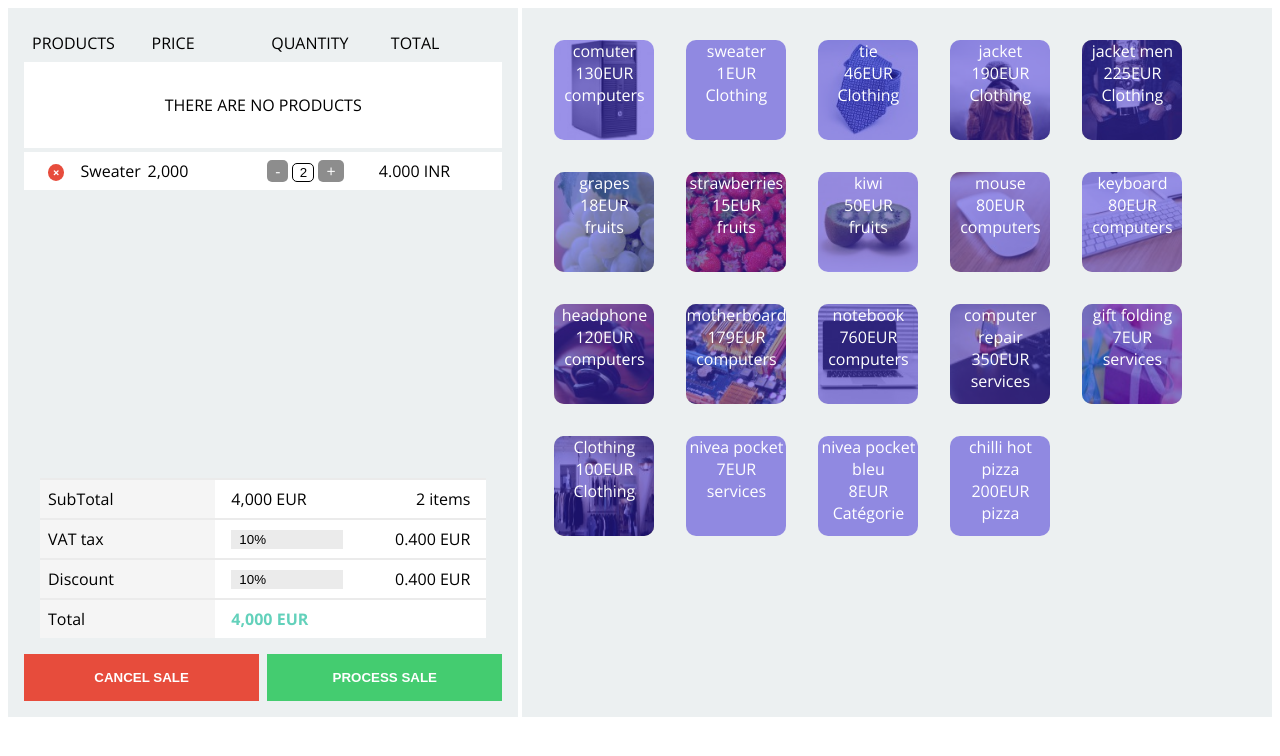
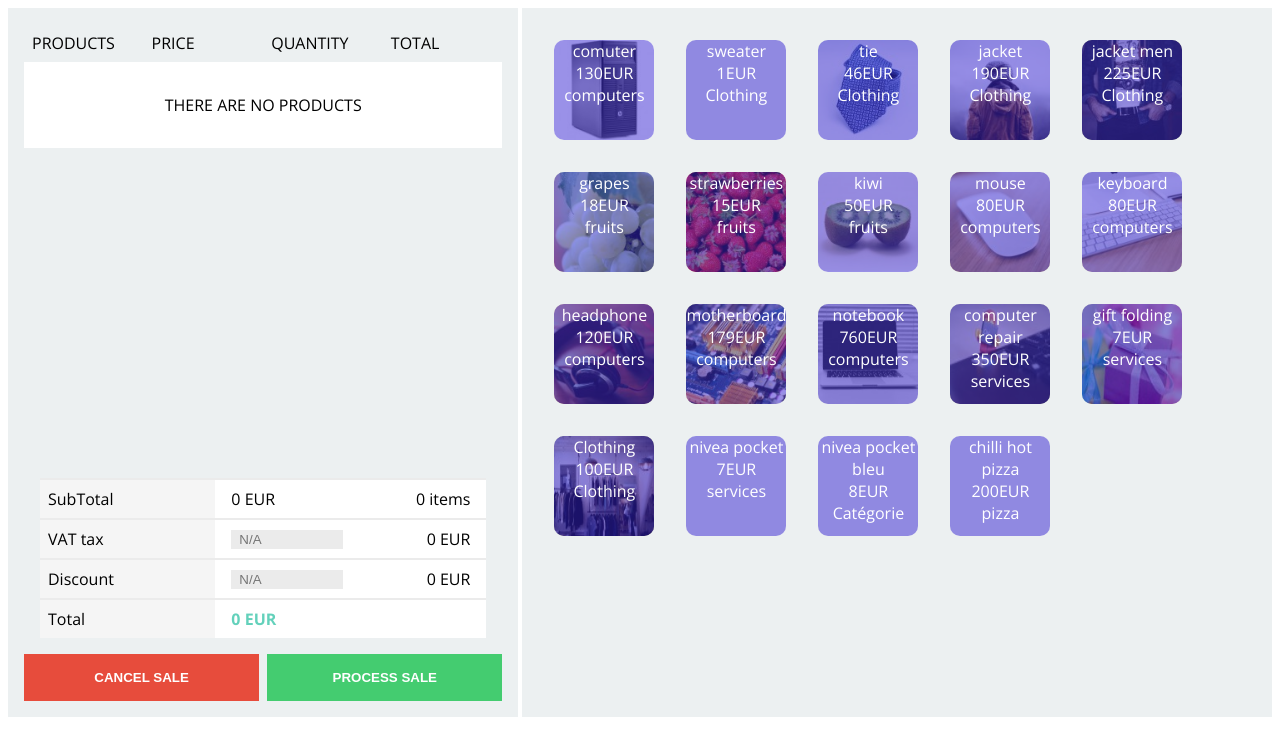
Before and after one commit to sandeepkapri/codinova, a React app: page / in a window 1280 px wide. Shown: the top 756 px of the page. Built offline with nearby package versions, Linux system fonts and the light colour scheme.

Commit message:
Item can be added, deleted and total price can be calculated.

```diff
--- /dev/null
+++ b/src/ui/pages/Homepage/AddedItem.jsx
@@ -0,0 +1,23 @@
+import React from 'react'
+import { HomeConsumer } from './homeContext'
+
+export function AddedItem(props) {
+    return (
+        <HomeConsumer>
+            {recivedObj => (props.itemDesc.map(itemDetail => (
+                <div className="product-info" >
+                    <div className="product-row">
+                        <div><span className="close-btn" onClick={() => recivedObj.deleteItem(itemDetail)}>&times;</span><span>{itemDetail.name}</span></div>
+                        <div>{itemDetail.price}</div>
+                        <div>
+                            <span className="pm-btn" onClick={() => recivedObj.productQtyHandler(itemDetail, "dec")}>-</span>
+                            <input value={itemDetail.quantity} className="quantity-count" />
+                            <span className="pm-btn" onClick={() => recivedObj.productQtyHandler(itemDetail)}>+</span></div>
+                        <div>{itemDetail.total} INR</div>
+                    </div>
+                </div >)
+
+            ))}
+        </HomeConsumer>
+    )
+}
--- a/src/ui/pages/Homepage/Homepage.jsx
+++ b/src/ui/pages/Homepage/Homepage.jsx
@@ -2,20 +2,91 @@ import React, { Component } from 'react'
 import { LeftPanel } from './LeftPanel'
 import { RightPanel } from "./RightPanel";
 import './Homepage.scss'
+import { HomeProvider } from './homeContext'
 import ProductData from '../../../assets/data/pos.products.json'
 
 export class Homepage extends Component {
     constructor(props) {
         super(props)
         this.state = {}
-        this.state.product = {}
+        this.state.products = []
+        this.state.subTotal = 0;
+        this.productQtyHandler = this.productQtyHandler.bind(this);
+        this.addItem = this.addItem.bind(this);
+        this.deleteItem = this.deleteItem.bind(this);
+        this.calculateSubTotal = this.calculateSubTotal.bind(this);
+        this.cancelSale = this.cancelSale.bind(this);
     }
+    productQtyHandler(item,op) {
+        const products = [...this.state.products];
+        let index = products.findIndex(product => product.id == item.name);
+        //Update Quantity
+        if(op ==="dec"){
+           if(products[index].quantity > 1) products[index].quantity -=1;
+        }else{
+            products[index].quantity += 1;
+        }
+        //Update Total
+        products[index].total = products[index].quantity * products[index].price;
+
+        this.setState({ products: products, subTotal: this.calculateSubTotal() });
+    }
+    addItem(item) {
+        //Incerase item Quantity if product already exist.
+        if (this.state.products.length !== 0) {
+            let itemFound = this.state.products.some(product => (product.id === item.name));
+            if (itemFound) {
+                this.productQtyHandler(item);
+                return;
+            }
+        }
+        item.id = item.name;
+        item.quantity = 1;
+        //item.total = item.quantity * item.price;
+        item.total = item.price;
+        this.setState(state => ({
+            products: [
+                ...state.products,
+                item
+            ],
+            //Dont Call calculateSubtotal -- async
+            //subTotal: this.calculateSubTotal()
+            subTotal: state.subTotal + parseInt(item.price)
+        }))
+    }
+
+    deleteItem(item){
+        const products = [...this.state.products];
+        let index = products.findIndex(product => product.id == item.name);
+        products.splice(index,1);
+        this.setState(state => ({
+            products: products,
+            subTotal: state.subTotal - item.price*item.quantity
+        }));
+
+    }
+
+    calculateSubTotal() {
+        let subTotal = 0;
+        this.state.products.map((item) => subTotal += parseInt(item.price)*item.quantity);
+        return subTotal;
+    }
+    cancelSale(){
+        this.setState({
+            products: [],
+            subTotal: 0
+        })
+    }
+
     render() {
         return (
-            <section className="pos-screen">
-                <LeftPanel />
-                <RightPanel productData={ProductData} />
-            </section>
+            <HomeProvider value={{productQtyHandler: this.productQtyHandler, deleteItem: this.deleteItem}}>
+                <section className="pos-screen">
+                    <LeftPanel productQtyHandler={this.productQtyHandler} insertItem={this.state.products} subTotal={this.state.subTotal} cancelSale={this.cancelSale} />
+                    <RightPanel productData={ProductData} addItem={this.addItem} />
+                </section>
+            </HomeProvider>
+
         )
     }
 
--- a/src/ui/pages/Homepage/LeftPanel.jsx
+++ b/src/ui/pages/Homepage/LeftPanel.jsx
@@ -1,8 +1,42 @@
 import React, { Component } from 'react'
-import {Button} from '../../ui-components/Button'
+import { AddedItem } from './AddedItem'
 import './LeftPanel.scss'
 
 export class LeftPanel extends Component {
+    constructor(props) {
+        super(props)
+        this.defaultState = {
+            vat: "",
+            discount: ""
+        }
+        this.state = this.defaultState;
+        this.vatHandler = this.vatHandler.bind(this);
+        this.discountHandler = this.discountHandler.bind(this);
+    }
+
+
+    vatHandler(e) {
+        this.setState({ vat: e.target.value })
+    }
+    discountHandler(e) {
+        this.setState({ discount: e.target.value })
+    }
+    calculatePercent(percent, total) {
+        return percent == '' ? 0 : (total * parseInt(percent)) / 100;
+    }
+    calculateTotal(subTotal = 0) {
+        let vat = this.calculatePercent(this.state.vat, subTotal);
+        let discount = this.calculatePercent(this.state.discount, subTotal);
+        return parseInt(subTotal) + vat - discount;
+    }
+    calculateTotalQty() {
+        let totQty = 0;
+        this.props.insertItem.map((item) => totQty += item.quantity);
+        return totQty;
+    }
+    resetState() {
+        this.setState(() => this.defaultState);
+    }
 
     render() {
         return (
@@ -14,38 +48,40 @@ export class LeftPanel extends Component {
                     <div>TOTAL</div>
                 </div>
                 <div className="added-products">
-                    <div className="no-product">THERE ARE NO PRODUCTS</div>
-                    <div className="product-info">
-                        <div className="product-row">
-                            <div><span className="close-btn">&times;</span><span>Sweater</span></div>
-                            <div>2,000</div>
-                            <div><span className="pm-btn">-</span><input value="2" className="quantity-count" /><span className="pm-btn">+</span></div>
-                            <div>4.000 INR</div>
-                        </div>
-                    </div>
+                    {
+                        Object.keys(this.props.insertItem).length == 0 ? <div className="no-product">THERE ARE NO PRODUCTS</div> : <AddedItem itemDesc={this.props.insertItem} />
+                    }
+
                 </div>
                 <div className="tax-and-total">
                     <div className="tat-item">
                         <div className="tat-heading">SubTotal</div>
-                        <div className="tat-data"><span>4,000 EUR</span><span>2 items</span></div>
+                        <div className="tat-data"><span>{this.props.subTotal} EUR</span><span>{this.calculateTotalQty()} items</span></div>
                     </div>
                     <div className="tat-item">
                         <div className="tat-heading">VAT tax</div>
-                        <div className="tat-data"><input value="10%" className="inp-grey" /><span>0.400 EUR</span></div>
+                        <div className="tat-data">
+                            <input onChange={this.vatHandler} value={this.state.vat} placeholder="N/A" className="inp-grey" />
+                            <span>{this.calculatePercent(this.state.vat, this.props.subTotal)} EUR</span>
+                        </div>
                     </div>
                     <div className="tat-item">
                         <div className="tat-heading">Discount</div>
-                        <div className="tat-data"><input value="10%" className="inp-grey" /><span>0.400 EUR</span></div>
+                        <div className="tat-data">
+                            <input onChange={this.discountHandler} value={this.state.discount} placeholder="N/A" className="inp-grey" />
+                            <span>{this.calculatePercent(this.state.discount, this.props.subTotal)} EUR</span>
+                        </div>
                     </div>
                     <div className="tat-item">
                         <div className="tat-heading">Total</div>
-                        <div className="tat-data"><span className="total-amount">4,000 EUR</span></div>
+                        <div className="tat-data"><span className="total-amount">{this.calculateTotal(this.props.subTotal)} EUR</span></div>
                     </div>
                 </div>
                 <div className="btn-wrapper">
-                    <button className="btn btn-red">CANCEL SALE</button>
+                    <button className="btn btn-red" onClick={() => { this.props.cancelSale(); this.resetState(); }}>CANCEL SALE</button>
                     <button className="btn btn-green">PROCESS SALE</button>
                 </div>
+
             </div>
         )
     }
--- a/src/ui/pages/Homepage/RightPanel.jsx
+++ b/src/ui/pages/Homepage/RightPanel.jsx
@@ -9,7 +9,7 @@ export class RightPanel extends Component {
                 <div className="product-list">
                     {
                         Products.map((product) => (
-                            <div className="product-wrap">
+                            <div className="product-wrap" onClick={() => this.props.addItem(product)}>
                                 <div className="product-image">{product.image ? <img src={require(`../../../assets/images/${product.image}`)} /> : ''}</div>
                                 <div className="color-film"></div>
                                 <div className="product-name">{product.name}</div>
--- /dev/null
+++ b/src/ui/pages/Homepage/homeContext.js
@@ -0,0 +1,6 @@
+import React from 'react'
+
+const HomeContext = React.createContext();
+
+export const HomeProvider = HomeContext.Provider;
+export const HomeConsumer = HomeContext.Consumer;
```
Also changed, not shown: src/ui/pages/Homepage/Homepage.scss (line endings or trailing spaces).
